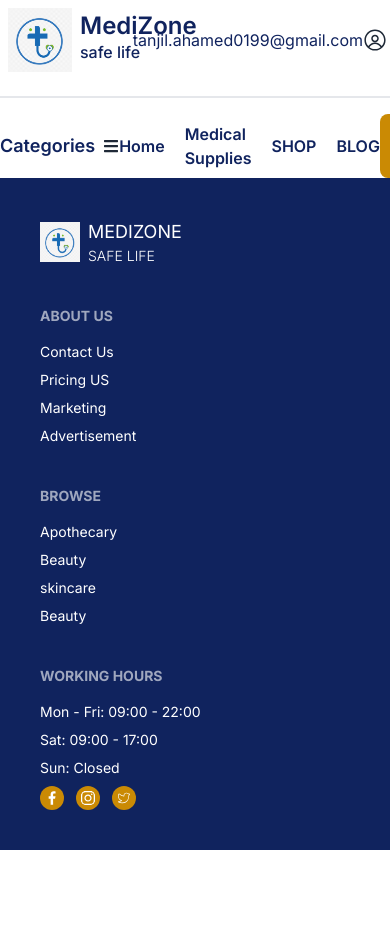
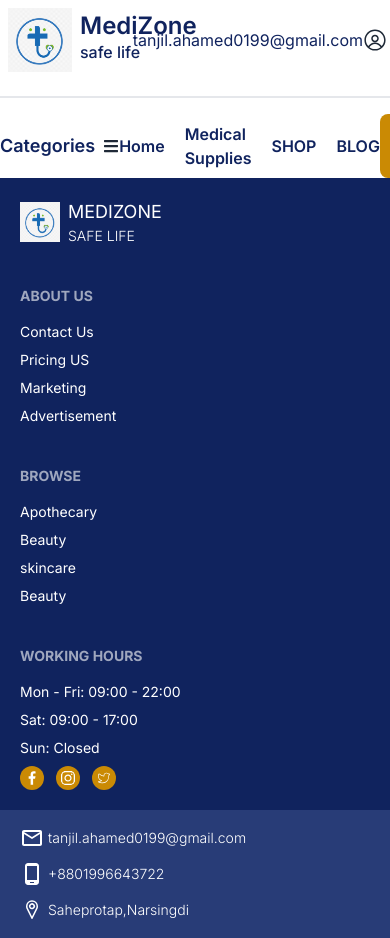
Before and after one commit to tanjilahamed99/medi-market-frontend, a Next.js app: page / in a window 390 px wide. Shown: the top 938 px of the page. Before the commit the page ends 850 px from the top, so only its background shows below. Built offline with nearby package versions, Linux system fonts and the light colour scheme.

Commit message:
footer responsive completed

```diff
--- a/src/components/shared/Footer.tsx
+++ b/src/components/shared/Footer.tsx
@@ -4,11 +4,14 @@ import { GrFacebookOption } from "react-icons/gr";
 import { FaInstagram } from "react-icons/fa";
 import { CiTwitter } from "react-icons/ci";
 import Link from "next/link";
+import { MdOutlineEmail } from "react-icons/md";
+import { MdOutlinePhoneAndroid } from "react-icons/md";
+import { VscLocation } from "react-icons/vsc";
 
 const Footer = () => {
   return (
     <div>
-      <footer className="footer bg-[#10235e] p-10 text-white">
+      <footer className="footer bg-[#10235e] p-5 md:p-10 text-white">
         <aside className="flex items-center">
           <Image src={logo} alt="logo" className="w-10 h-10" />
           <div>
@@ -48,6 +51,23 @@ const Footer = () => {
           </div>
         </nav>
       </footer>
+      <div className="bg-[#283c77] text-white py-4 md:px-10 px-5 flex flex-col md:flex-row md:items-center justify-between gap-5 md:gap-0">
+        <div className="flex md:items-center gap-3 md:gap-6 flex-col md:flex-row">
+          <div className="flex  items-center gap-1">
+            <MdOutlineEmail className="text-2xl " />
+            <h2 className="font-light text-sm">tanjil.ahamed0199@gmail.com</h2>
+          </div>
+          <div className="flex  items-center gap-1">
+            <MdOutlinePhoneAndroid className="text-2xl " />
+            <h2 className="font-light text-sm">+8801996643722</h2>
+          </div>
+          <div className="flex  items-center gap-1">
+            <VscLocation className="text-2xl " />
+            <h2 className="font-light text-sm">Saheprotap,Narsingdi</h2>
+          </div>
+        </div>
+        <h2 className="text-sm hidden md:inline">Ve safe</h2>
+      </div>
     </div>
   );
 };
```
